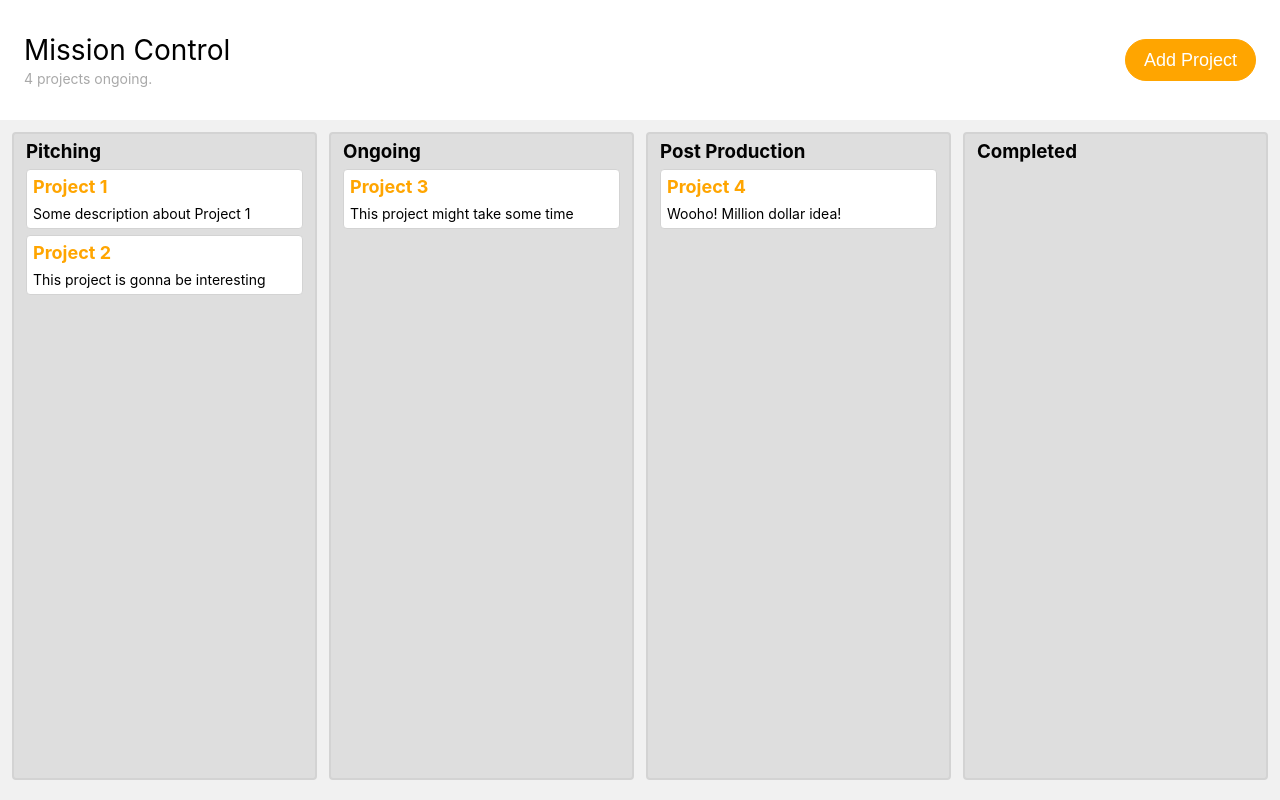
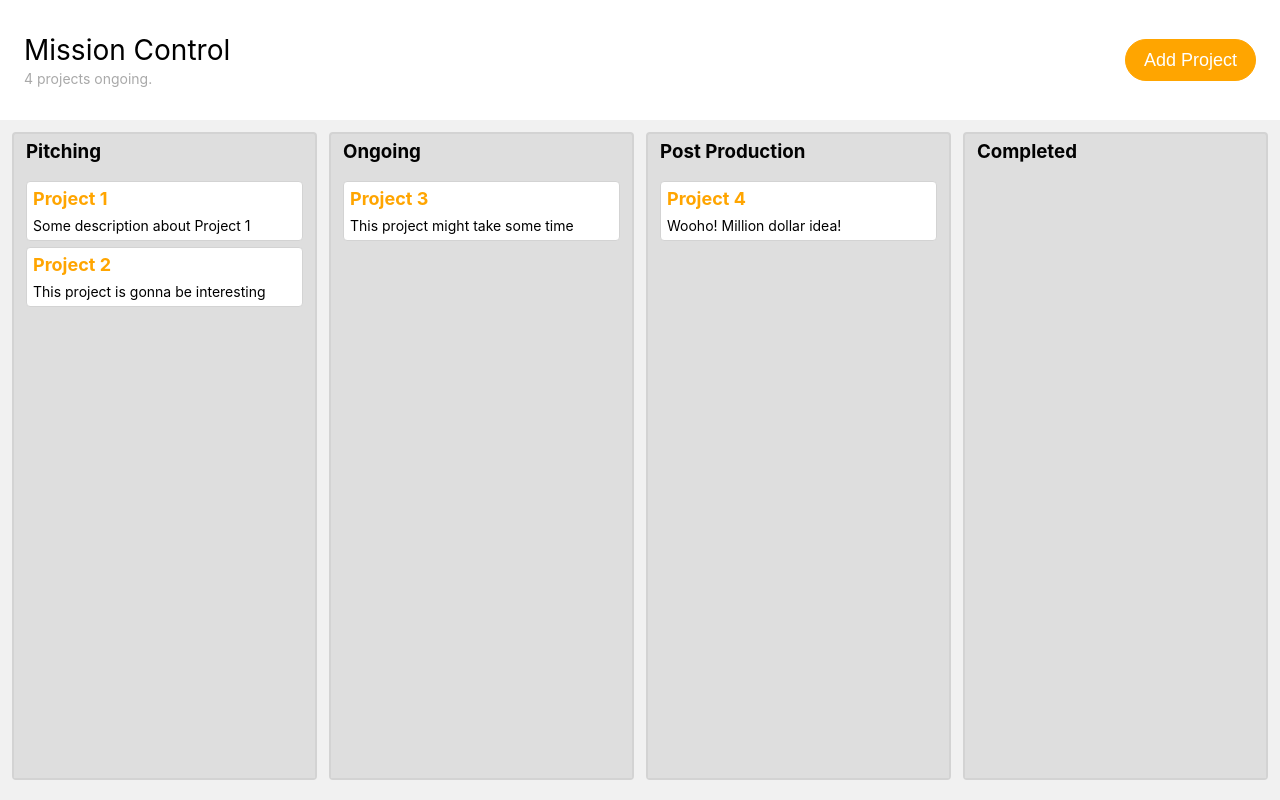
Before and after one commit to Ashu0039/kanbanboard, a React (Create React App) app: page / in a window 1280 px wide. Built offline with nearby package versions, Linux system fonts and the light colour scheme.

Commit message:
Adding styling while dragging and dropping

```diff
--- a/src/components/Project.jsx
+++ b/src/components/Project.jsx
@@ -4,7 +4,8 @@ import styled from 'styled-components';
 import { Draggable } from 'react-beautiful-dnd';
 
 const ProjectContainer = styled.div`
-  background: white;
+  background: ${props => props.isDragging ? 'lightyellow' : 'white'};
+  transition: background 0.2s ease;
   border: 1px solid lightgray;
   border-radius: 4px;
   padding: 6px;
@@ -29,11 +30,12 @@ const Project = ({ project, index }) => {
   return (
     <Draggable draggableId={project.id} index={index}>
       {
-        (provided) => (
+        (provided, snapshot) => (
           <ProjectContainer
             {...provided.draggableProps}
             {...provided.dragHandleProps}
             ref={provided.innerRef}
+            isDragging={snapshot.isDragging}
           >
               <ProjectTitle>{ title }</ProjectTitle>
               <ProjectDescription>{ description }</ProjectDescription>
--- a/src/components/Stage.jsx
+++ b/src/components/Stage.jsx
@@ -13,7 +13,6 @@ const StageContainer = styled.div`
   background: #dedede;
   border-radius: 4px;
   margin: 12px 6px;
-  padding: 0 12px;
   width: auto;
   min-width: 240px;
 
@@ -29,12 +28,17 @@ const StageContainer = styled.div`
 const ProjectList = styled.div`
   display: flex;
   flex-direction: column;
+  flex: 1;
   min-height: 200px;
+  background: ${props => props.isDraggingOver ? 'lightblue' : 'inherit'};
+  transition: background 0.2s ease;
+  padding: 12px;
 `;
 
 const StageName = styled.h3`
   margin: 6px 0;
   color: #020202;
+  padding: 0 12px;
 `;
 
 const Stage = ({ stage, projects }) => (
@@ -42,10 +46,11 @@ const Stage = ({ stage, projects }) => (
     <StageName>{ stage.title }</StageName>
     <Droppable droppableId={stage.id}>
       {
-        (provided) => (
+        (provided, snapshot) => (
           <ProjectList
             ref={provided.innerRef}
             {...provided.droppableProps}
+            isDraggingOver={snapshot.isDraggingOver}
           >
             {
               projects.map((project, index) =>
```
